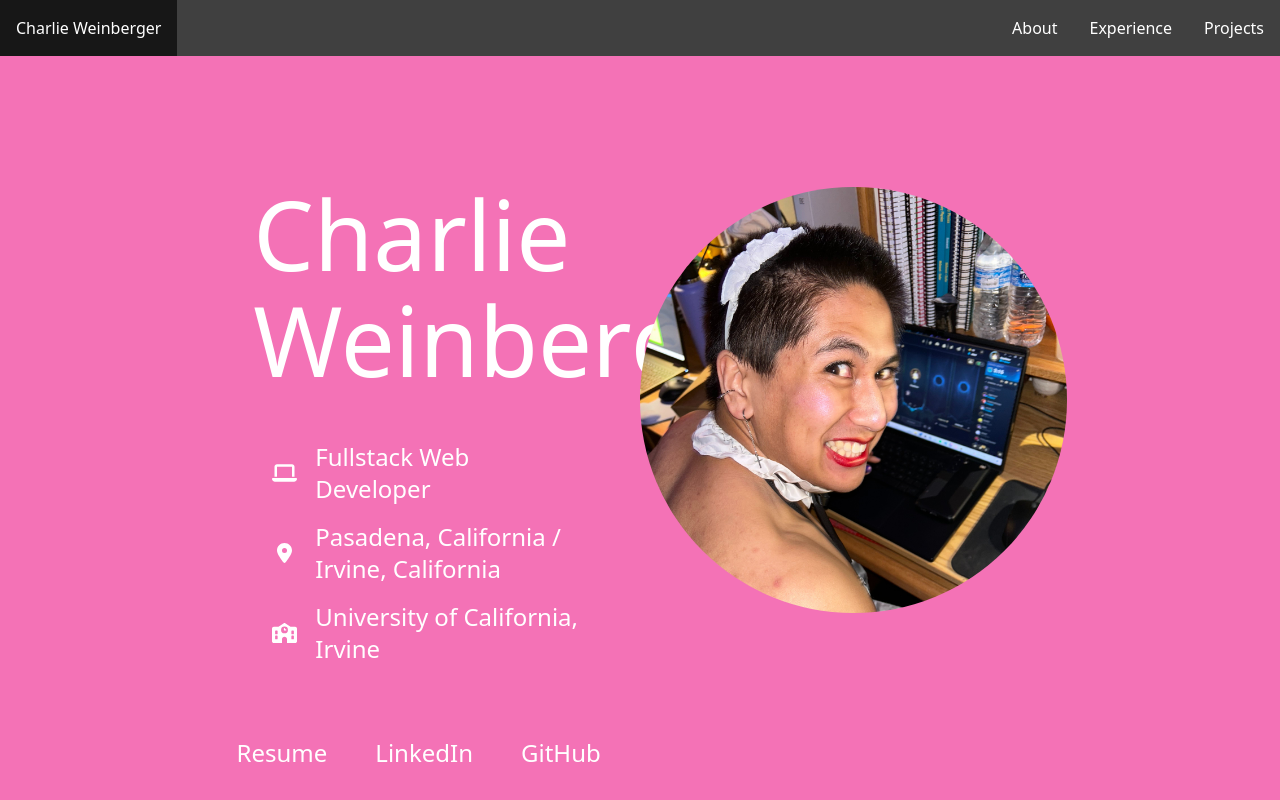
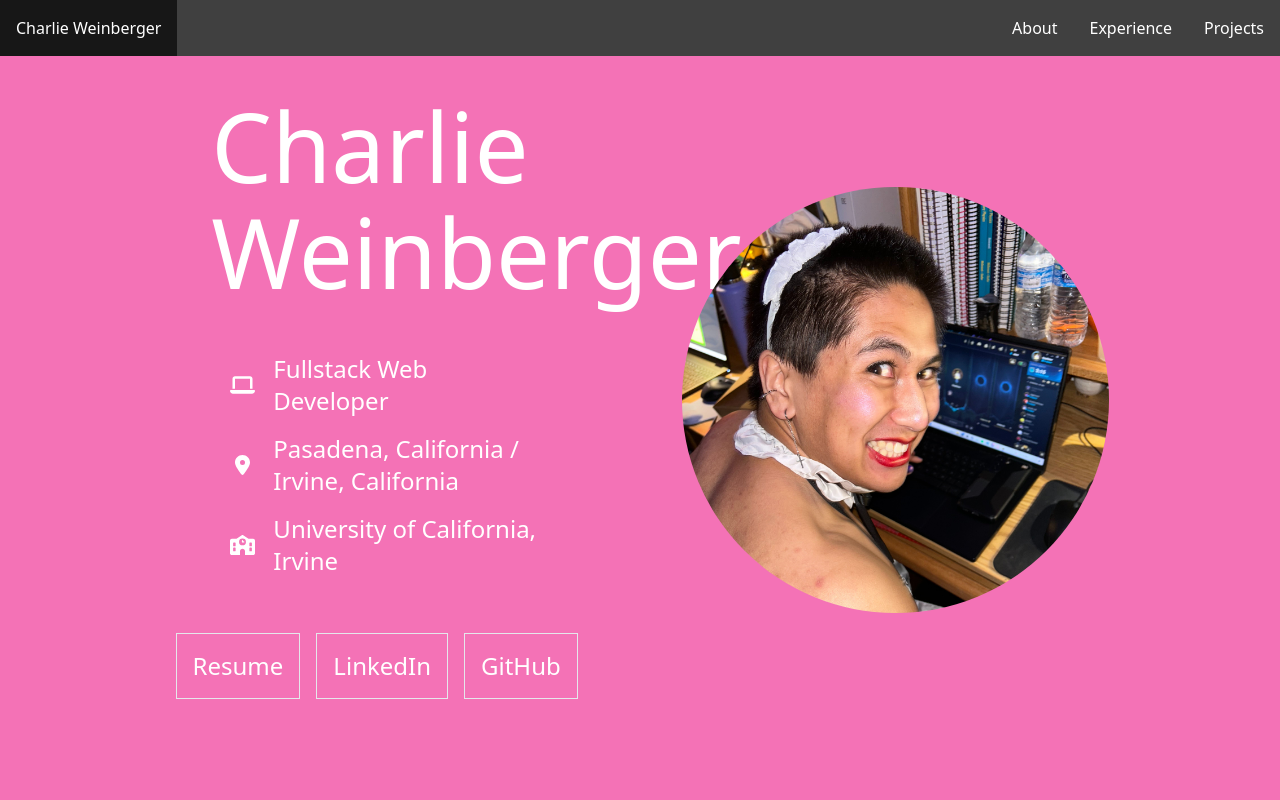
Before and after one commit to charlieweinberger/charlieweinberger.github.io, a Next.js app: page / in a window 1280 px wide. Shown: the top 800 px of the page. Built offline with nearby package versions, Linux system fonts and the light colour scheme.

Commit message:
Finished spacing for about section

```diff
--- a/src/components/sections/about.tsx
+++ b/src/components/sections/about.tsx
@@ -4,34 +4,20 @@ import Image from 'next/image';
 
 export default function About() {
   return (
-    <div id="about" className="flex flex-col justify-center items-center h-screen bg-pink-400">
-      <div className="flex w-2/3 h-2/3 blackBorder">
+    <div id="about" className="flex justify-center items-center h-screen gap-[84px] blackBorder bg-pink-400">
 
         {/* Name, Role Location, University, Links */}
-        <div className="flex items-start flex-col px-10 py-4 w-1/2 text-2xl blackBorder">
+        <div className="flex items-start flex-col px-10 py-4 w-4/12 text-2xl blackBorder">
           <div className="text-8xl leading-[1.1] my-8 text-left blackBorder">Charlie Weinberger</div>
           {middleInformation()}
           {links()}
         </div>
 
         {/* Picture (must be square) */}
-        <div className="flex justify-center items-center w-1/2">
-          <Image
-            src="/christian.png"
-            width={0}
-            height={0}
-            sizes="1"
-            alt="Picture of Christian"
-            style={{
-              height: "80%",
-              width: "auto",
-              borderRadius: "50%",
-              objectFit: "cover",
-            }}
-          />
+        <div className="flex justify-center items-center w-1/3">
+          {picture()}
         </div>
 
-      </div>
     </div>
   );
 }
@@ -40,36 +26,11 @@ export default function About() {
 
 function middleInformation() {
   return (
-
     <div className="grid grid-cols-[30px_minmax(110px,_1fr)] justify-start text-left gap-4 p-4 blackBorder">
-
       {middleInfoLine(faLaptop, "Fullstack Web Developer")}
       {middleInfoLine(faLocationDot, "Pasadena, California / Irvine, California")}
       {middleInfoLine(faSchool, "University of California, Irvine")}
-
-      {/* <div className="flex justify-center items-center">
-        <FontAwesomeIcon icon={faLaptop} className="h-5" />
-      </div>
-      <div className="text-2xl">
-        Fullstack Web Developer
-      </div>
-
-      <div className="flex justify-center items-center">
-        <FontAwesomeIcon icon={faLocationDot} className="h-5" />
-      </div>
-      <div className="text-2xl">
-        Pasadena, California / Irvine, California
-      </div>
-
-      <div className="flex justify-center items-center">
-        <FontAwesomeIcon icon={faSchool} className="h-5" />
-      </div>
-      <div className="text-2xl">
-        University of California, Irvine
-      </div> */}
-
     </div>
-
   );
 }
 
@@ -90,7 +51,7 @@ function middleInfoLine(icon: IconDefinition, text: string) {
 
 function links() {
   return (
-    <div className="flex justify-center items-center my-10 pr-4 gap-4 w-full blackBorder"> {/* replace with shadcn/ui buttons? */}
+    <div className="flex justify-center items-center my-10 pr-4 gap-4 w-full">
       {professionalLink("Resume")}
       {professionalLink("LinkedIn")}
       {professionalLink("GitHub")}
@@ -100,8 +61,28 @@ function links() {
 
 function professionalLink(text: string) {
   return (
-    <button className="blackBorder p-4 w-full">
+    <button className="p-4 w-full border"> {/* replace with shadcn/ui buttons? */}
       {text}
     </button>
   );
 }
+
+// Picture
+
+function picture() {
+  return (
+    <Image
+      src="/christian.png"
+      width={0}
+      height={0}
+      sizes="1"
+      alt="Picture of Christian"
+      style={{
+        height: "auto",
+        width: "auto",
+        borderRadius: "50%",
+        objectFit: "cover",
+      }}
+    />
+  );
+}
```
